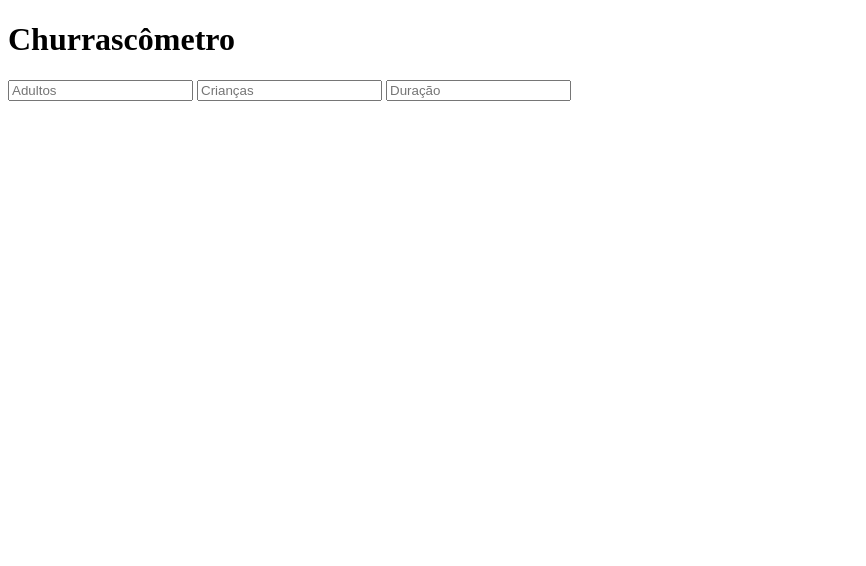
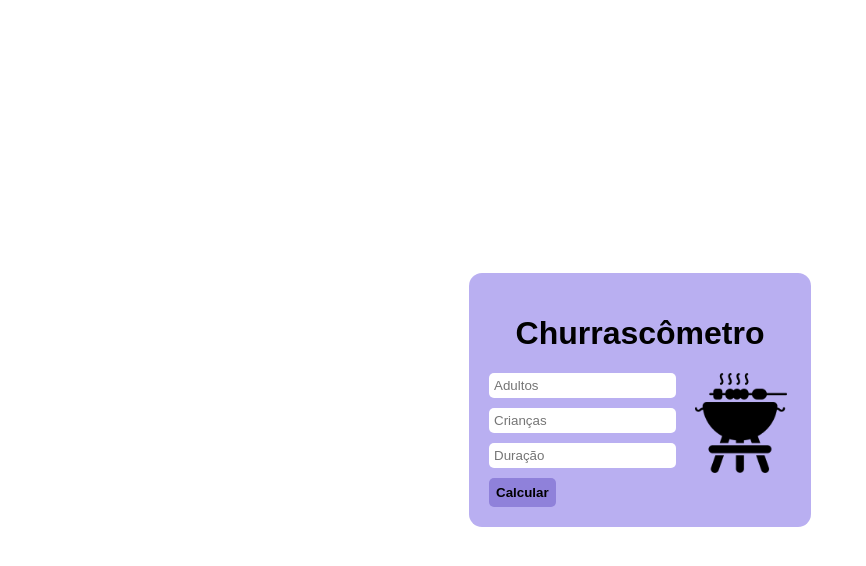
Before and after one commit to yaslazarim/churrascometro, a plain HTML site: page index.html in a window 1280 px wide. Shown: the whole page, without its empty margins (0-866 px from the left). Drawn offline with Linux system fonts and the light colour scheme.

Commit message:
Add initial CSS styles

```diff
--- a/index.html
+++ b/index.html
@@ -8,11 +8,21 @@
     <title>Document</title>
 </head>
 <body>
-    <div>
+    <div class="container">
         <h1>Churrascômetro</h1>
-        <input id="adultos" name="adultos" type="number" placeholder="Adultos">
-        <input id=criancas" name="criancas" type="number" placeholder="Crianças">
-        <input id="duracao" name="duracao" type="number" placeholder="Duração">
+        <div class="middle">
+            <div class="form">
+                <input id="adultos" name="adultos" type="number" placeholder="Adultos">
+                <input id=criancas" name="criancas" type="number" placeholder="Crianças">
+                <input id="duracao" name="duracao" type="number" placeholder="Duração">
+
+                <button>Calcular</button>
+            </div>
+
+            <div class="churrasqueira">
+                <img id="img-churrasqueira" src="./styles/img/churrasco.png" alt="churrasqueira">
+            </div>
+        </div>
 
         <div id="resultado">
 
--- a/styles/style.css
+++ b/styles/style.css
@@ -0,0 +1,53 @@
+html, body {
+    height: 100%;
+    margin: 0;
+    display: flex;
+    justify-content: center;
+    align-items: center;
+}
+
+h1{
+    text-align: center;
+}
+
+button{
+    font-weight: bold;
+    border: none;
+    border-radius: 5px;
+    padding: 7px;
+    background-color: rgb(143, 129, 218);
+}
+
+input{
+    border:none;
+    border-radius: 5px;
+    width: 100%;
+    display: block;
+    padding: 5px;
+    box-sizing: border-box;
+    margin-bottom: 10px;
+}
+
+.container{
+    display: flex;
+    font-family: Arial, Helvetica, sans-serif;
+    margin: auto;
+    background-color: rgb(185, 175, 241);
+    padding: 20px;
+    border-radius: 13px;
+    flex-direction: column;
+}
+
+.churrasqueira{
+    display: flex;
+}
+
+#img-churrasqueira{
+    width: 100px;
+    height: 100px;
+}
+
+.middle{
+    display: flex;
+    gap: 15px;
+}
```
Also changed, not shown: styles/img/churrasco.png (added).
